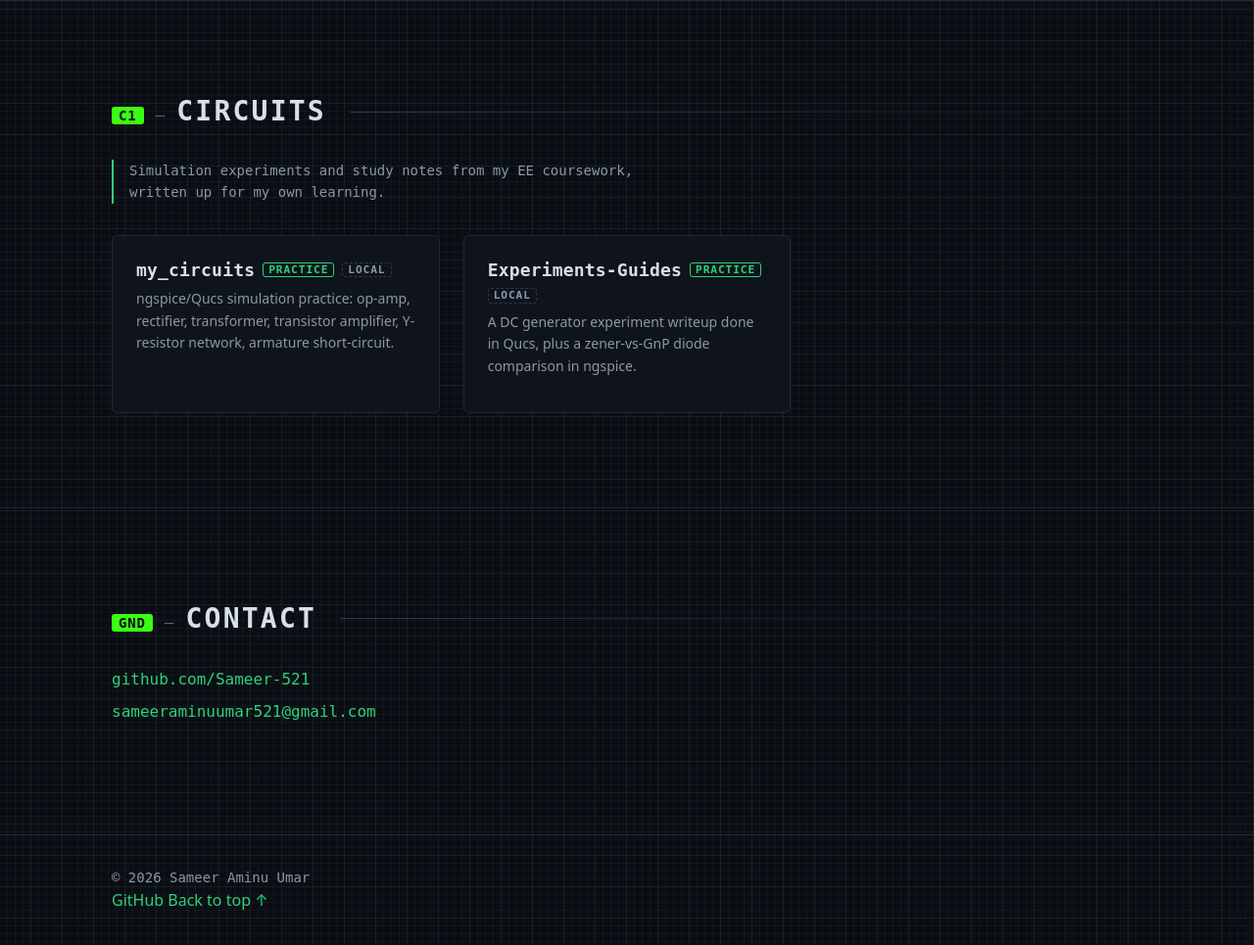
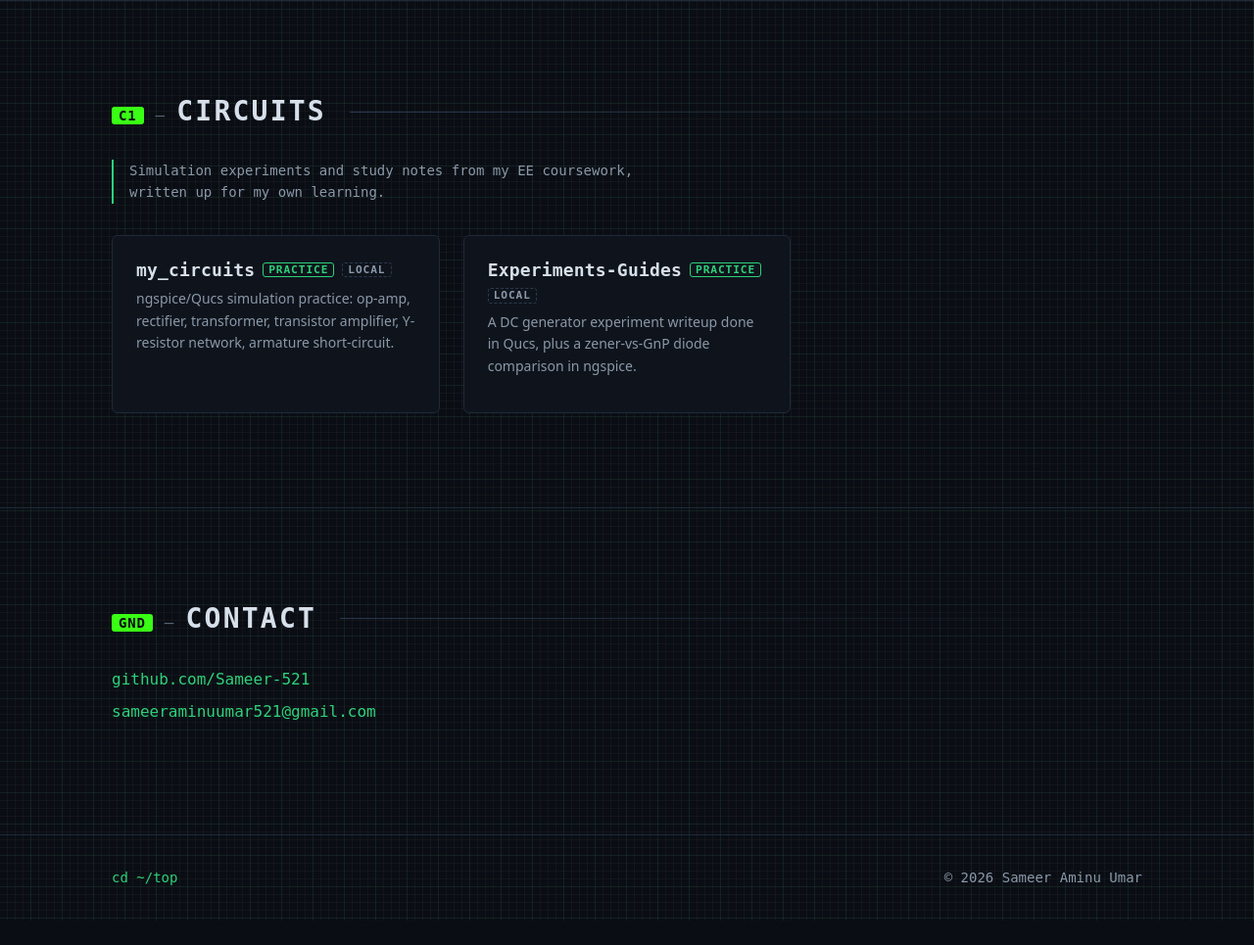
Before and after one commit to Sameer-521/sameer-521.github.io, a plain HTML site: page index.html in a window 1280 px wide. Shown: the part 2550-3515 px from the top of the page at 98% size. After the commit the page ends 3490 px from the top, so only its background shows below. Drawn offline with Linux system fonts and the light colour scheme.

Commit message:
refactor: removed Github link at the bottom and moved 'Back to top' to the left
- labeled 'Back to top' to 'cd ~/top'
- added missing .footer-link css rules

```diff
--- a/css/components.css
+++ b/css/components.css
@@ -381,6 +381,11 @@
   color: var(--color-text-muted);
 }
 
+.footer-links a {
+  font-family: var(--font-mono);
+  font-size: var(--fs-sm);
+}
+
 /* Animated trace divider */
 .trace-line {
   height: 2px;
--- a/css/layout.css
+++ b/css/layout.css
@@ -77,3 +77,18 @@
   border-top: 1px solid var(--color-border);
   padding-block: var(--space-6);
 }
+
+.footer-row {
+  display: flex;
+  align-items: center;
+  justify-content: space-between;
+  flex-wrap: wrap;
+  gap: var(--space-3) var(--space-5);
+}
+
+.footer-links {
+  display: flex;
+  align-items: center;
+  flex-wrap: wrap;
+  gap: var(--space-2) var(--space-5);
+}
--- a/index.html
+++ b/index.html
@@ -167,18 +167,12 @@
 
     <footer class="site-footer">
       <div class="container footer-row">
+        <nav class="footer-links" aria-label="Footer">
+          <a href="#top" aria-label="Back to top">cd ~/top</a>
+        </nav>
         <p class="footer-meta">
           &copy; <span id="year"></span> Sameer Aminu Umar
         </p>
-        <nav class="footer-links" aria-label="Footer">
-          <a
-            href="https://github.com/Sameer-521"
-            target="_blank"
-            rel="noopener noreferrer"
-            >GitHub</a
-          >
-          <a href="#top">Back to top &uarr;</a>
-        </nav>
       </div>
     </footer>
 
```
